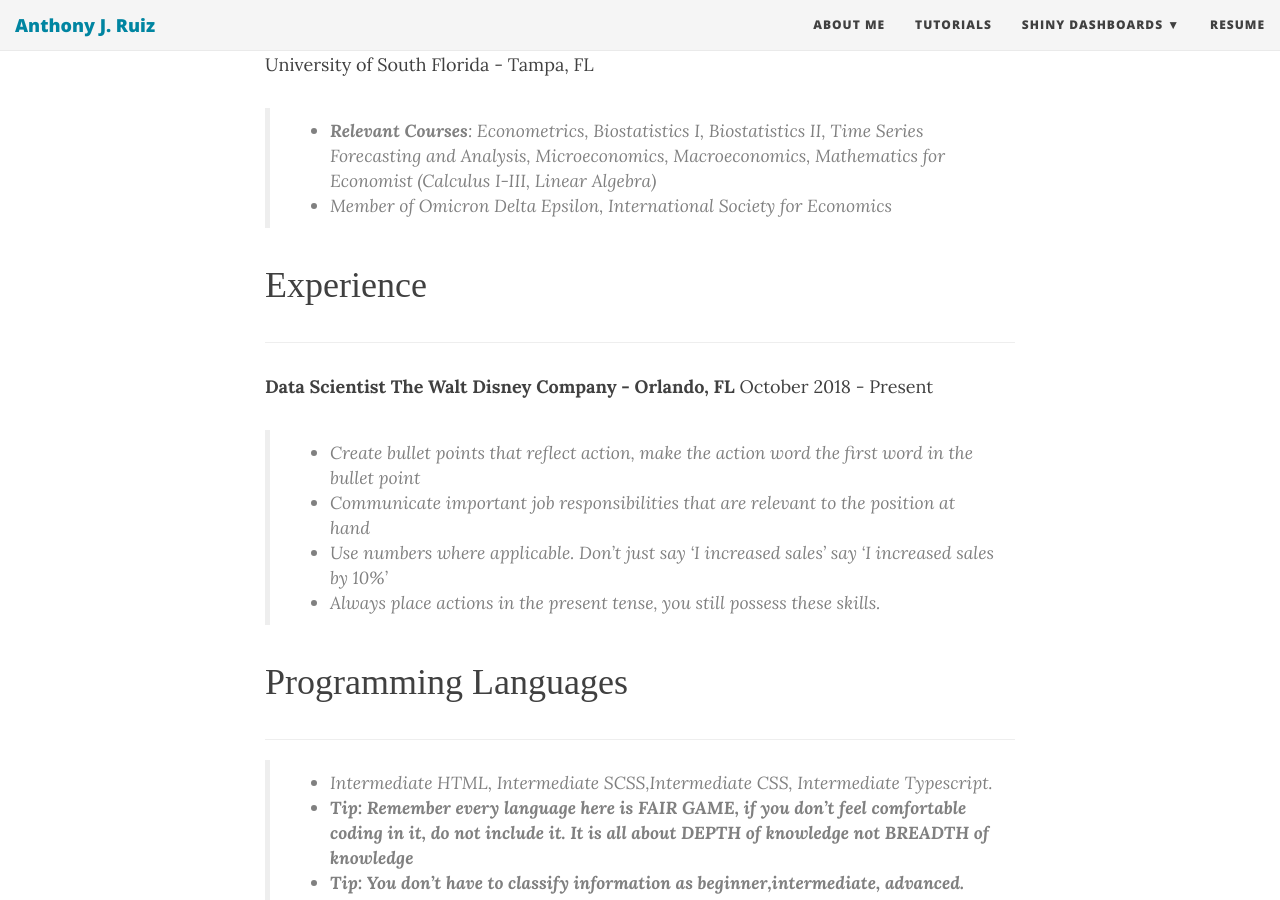
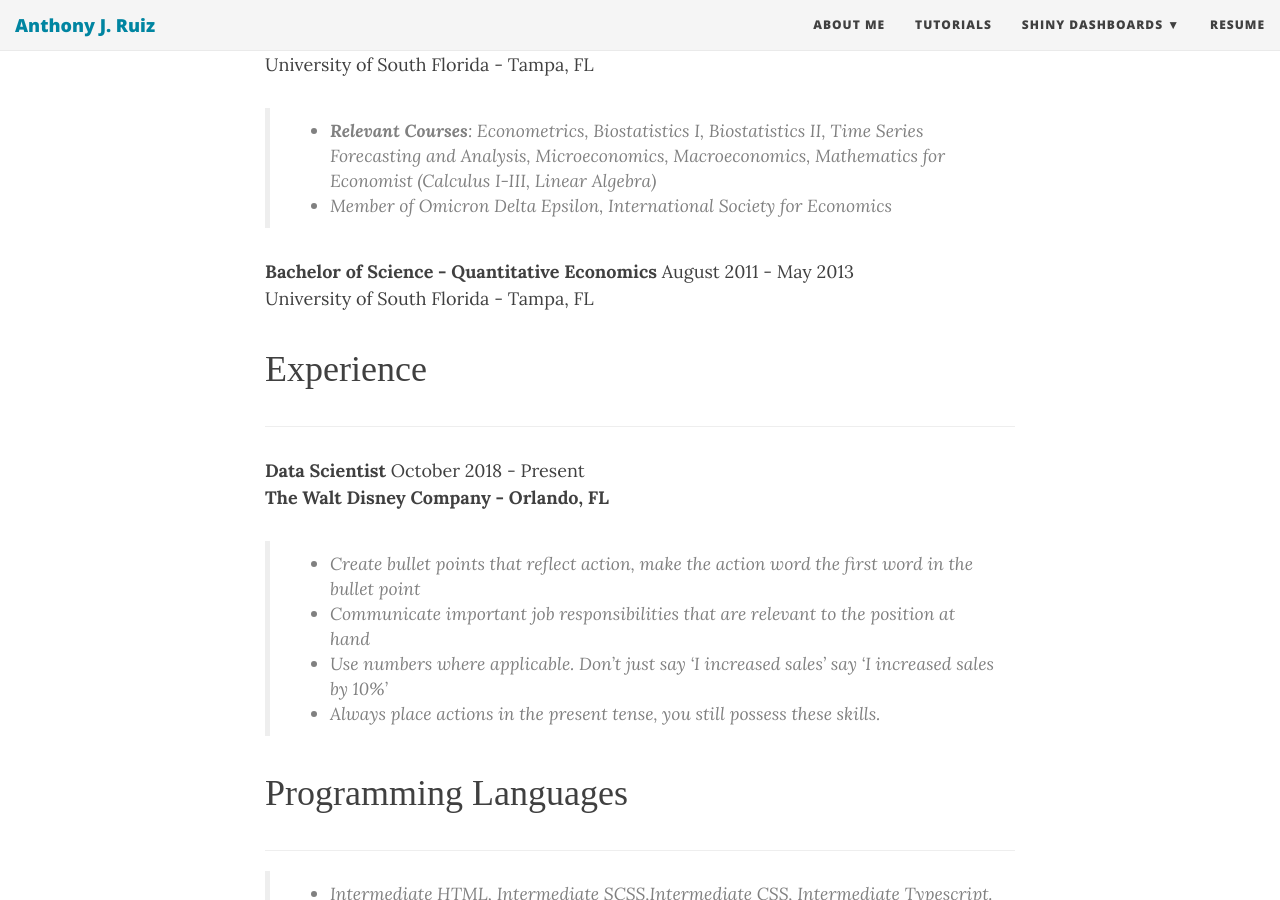
Before and after one commit to AnthonyJRuiz/anthonyjruiz.github.io, a Jekyll site: the page built from resume.md, in a window 1280 px wide and 900 px high, scrolled down 354 px. Built offline with Jekyll 4.4.1, drawn with Linux system fonts in a browser that asks for light colours; nearby versions of some CDN libraries.

Commit message:
updated resume

```diff
--- a/resume.md
+++ b/resume.md
@@ -9,18 +9,20 @@ layout: page
 <br />
 - - - -
 
-**Master of Arts - Economics**                                August 2014 - May 2016 <br>
+**Master of Arts - Economics**  August 2014 - May 2016 <br>
 University of South Florida - Tampa, FL
 > * **Relevant Courses**: Econometrics, Biostatistics I, Biostatistics II, Time Series Forecasting and Analysis, Microeconomics, Macroeconomics, Mathematics for Economist (Calculus I-III, Linear Algebra)
 > *  Member of Omicron Delta Epsilon, International Society for Economics
 
+**Bachelor of Science - Quantitative Economics** August 2011 - May 2013 <br>
+University of South Florida - Tampa, FL
 
 <span style="font-family:Didot; font-size:2em;"> Experience</span>
 <br />
 - - - -
 
-**Data Scientist**
-**The Walt Disney Company - Orlando, FL**                      October 2018 - Present
+**Data Scientist**  October 2018 - Present <br>
+**The Walt Disney Company - Orlando, FL**
 > * Create bullet points that reflect action, make the action word the first word in the bullet point
 > * Communicate important job responsibilities that are relevant to the position at hand
 > * Use numbers where applicable. Don't just say 'I increased sales' say 'I increased sales by 10%'
```
